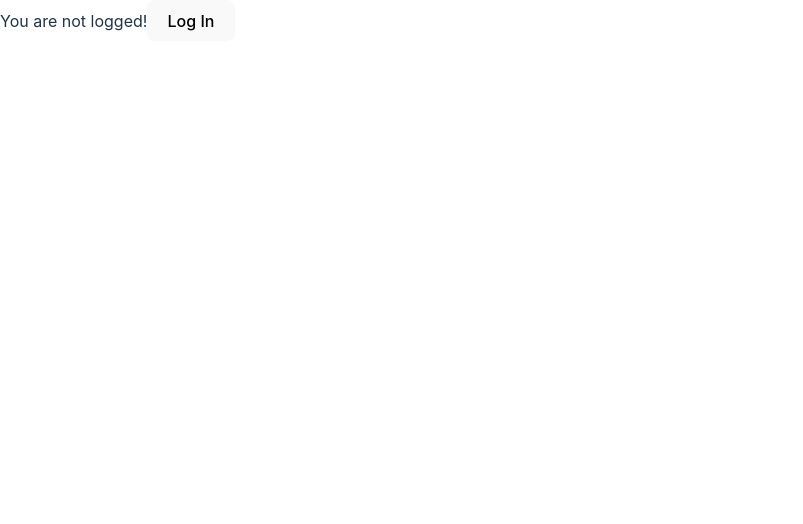
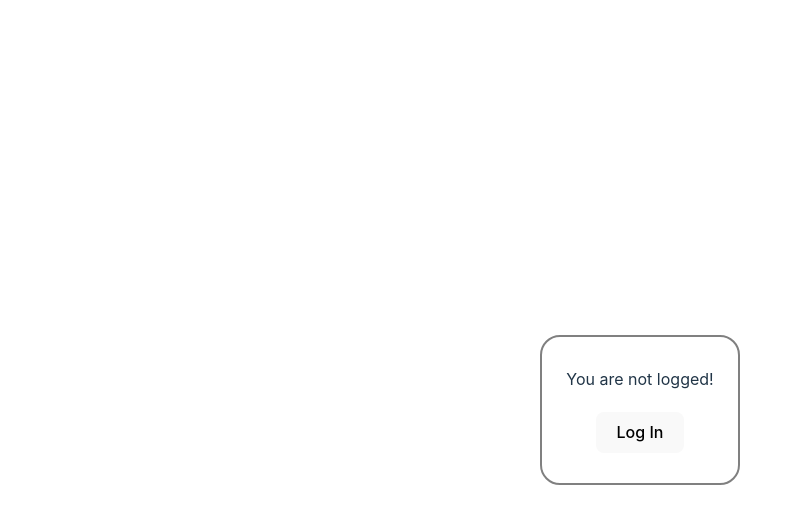
Before and after one commit to JoaquinBuxo/HospiTech, a React (Vite) app in the folder client/: page / in a window 1280 px wide. Shown: the top 524 px of the page, without its empty margins (0-803 px from the left). Built offline with nearby package versions, Linux system fonts and the light colour scheme; no server answers.

Commit message:
Styles: Authentication login

```diff
--- a/client/src/App.css
+++ b/client/src/App.css
@@ -3,3 +3,33 @@
   width: 100vw;
   height: 100vh;
 }
+
+.login-loading {
+  width: 100%;
+  height: 100%;
+  display: flex;
+  justify-content: center;
+  align-items: center;
+}
+
+.logout-container {
+  width: 100%;
+  height: 100%;
+  display: flex;
+  justify-content: center;
+  align-items: center;
+}
+
+.logout {
+  border: 2px solid grey;
+  border-radius: 20px;
+  padding: 20px;
+  display: flex;
+  flex-direction: column;
+  margin-top: 20px;
+  align-items: center;
+  justify-content: space-around;
+  width: 200px;
+  height: 150px;
+  box-sizing: border-box;
+}
--- a/client/src/Auth/withAuth.jsx
+++ b/client/src/Auth/withAuth.jsx
@@ -1,19 +1,27 @@
 import React from 'react';
 import { useAuth0 } from '@auth0/auth0-react';
+import { CircularProgress } from '@mui/joy';
+import '../App.css';
 
 const withAuth = (Component) => {
   return (props) => {
     const Auth = useAuth0();
 
     if (Auth.isLoading) {
-      return <div>Loading ...</div>;
+      return (
+        <div className='login-loading'>
+          <CircularProgress />
+        </div>
+      );
     }
 
     if (!Auth.isAuthenticated) {
       return (
-        <div>
-          You are not logged!
-          <button onClick={() => Auth.loginWithRedirect()}>Log In</button>
+        <div className='logout-container'>
+          <div className='logout'>
+            You are not logged!
+            <button onClick={() => Auth.loginWithRedirect()}>Log In</button>
+          </div>
         </div>
       );
     }
```
